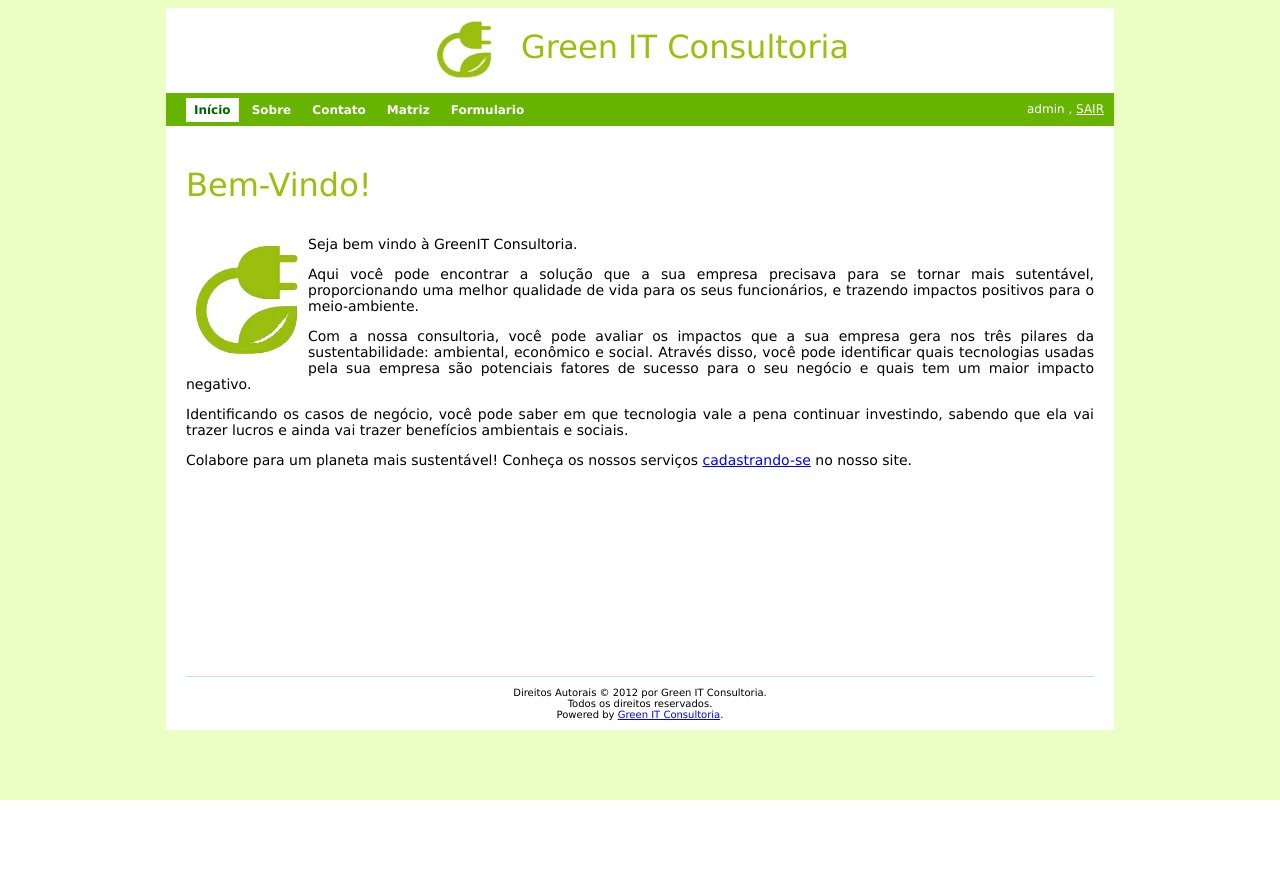
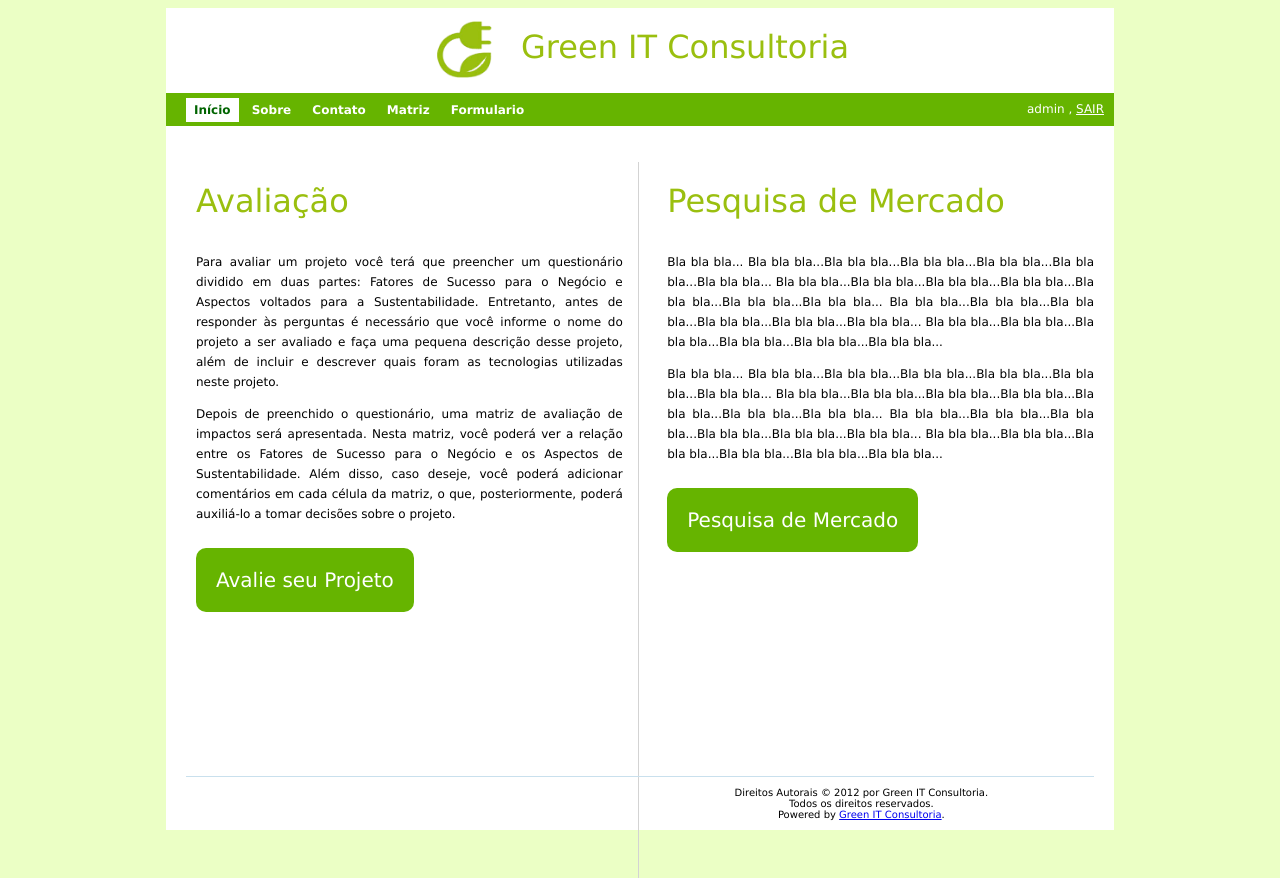
Before and after one commit to fguiraldelli/greenit, a PHP site: page /?r=inicio in a window 1280 px wide. Before the commit the page ends 800 px from the top, so only its background shows below. Run offline with PHP 8.4, Linux system fonts and the light colour scheme; a user stored in the database is signed in.

Commit message:
Mudanças BD e página inicial

```diff
--- a/cabecalho.php
+++ b/cabecalho.php
@@ -33,26 +33,10 @@ session_start();
                         <a href="index.php?r=contato">Contato</a>
                     </li>
 
-                    <li <?php if ($_GET['r'] == 'login') echo "class=\"active\"" ?> >
-                        <?php
-                        if ($_SESSION["AUTH"] == false) {
-                            echo '<a href="index.php?r=login">Login</a>';
-                        }
-                        ?>
-                    </li>
-
                     <li <?php if ($_GET['r'] == 'tabela') echo "class=\"active\"" ?> >
                         <?php
                         if ($_SESSION["AUTH"] == true) {
                             echo '<a href="index.php?r=tabela">Matriz</a>';
-                        }
-                        ?>
-                    </li>
-
-                    <li <?php if ($_GET['r'] == 'cadastro') echo "class=\"active\"" ?> >
-                    <?php
-                    if ($_SESSION["AUTH"] == false) {
-                        echo '<a href="index.php?r=cadastro">Cadastro</a>';
                         }
                         ?>
                     </li>
--- a/inicio.php
+++ b/inicio.php
@@ -1,35 +1,96 @@
-<center>
-    <!-- <img class="logo" src="imgs/logo.png" />
-    <p class="titulo">
-        Seja Bem Vindo a<br>
-        Green IT Consultoria
-    </p>
-    -->
+<br />
 
-</center>
+<?php if ($_SESSION["AUTH"] == false) { ?>
+
+    <div class="col-esquerda">
+        <p class="titulo"> Login </p>
+        <span>Se você já possui um cadastro, informe seu nome de usuário e senha para acessar o sistema</span><br /><br />
+        <form method="post" action="index.php?r=validaLogin">
+            <label class="cadastro">Usuário (email) <span class="style1">*</span></label><br>
+            <input type="text" name="usuario" size=30 /><br><br />
+            <label class="cadastro">Senha <span class="style1">*</span></label><br>
+            <input type="password" name="senha" size=12 /><br /><br />
+            <input type="hidden" name="abriuForm" value=1 />
+            <input type="submit" value="Fazer login" /><br>
+            <span class="style1"><br />* Campos com * são obrigatórios!</span>
+        </form>
+
+    </div>
+    <div class="col-direita">
+        <p class="titulo"> Cadastre-se </p>
+        <span>Se você ainda possui um cadastro, informe os seus dados abaixo e clique em cadastrar para fazer um cadastro gratuito.</span><br /><br />
+        <form  name="cadastro" method="post" action="index.php?r=concad">
+              <!--<td class="cadastro">Nome:</td>-->
+            <label class="cadastro">Nome (não use acentos) <span class="style1">*</span></label><br>
+            <input name="nome" type="text" id="nome" size="70" maxlength="60" onkeyup="validaNome(this.id,this.value)"/>
+            <br /><br />
+            <label class="cadastro">Empresa <span class="style1">*</span></label><br>
+            <input name="empresa" type="text" id="empresa" size="70" maxlength="60" onkeyup="validaEmpresa(this.id,this.value)"/>
+            <br /><br />
+            <label class="cadastro">Email <span class="style1">*</span></label><br>
+            <input name="email" type="text" id="email" size="70" maxlength="60" onkeyup="validaEmail(this.id,this.value)"/>
+            <br /><br />
+            <label class="cadastro">Senha <span class="style1">*</span></label><br>
+            <input name="senha" type="password" id="senha" maxlength="12" onkeyup="validaSenha(this.id,this.value)"/>
+            <span class="style1"> Digite uma senha de 7 a 12 caracteres</span>
+            <br /><br />
+            <label class="cadastro">Repita a Senha <span class="style1">*</span></label><br>
+            <input name="repsenha" type="password" id="repsenha" maxlength="12" onkeyup="matchSenha(this.id,this.value)"/>
+            <br />
+            <p>
+                <input name="cadastrar" type="submit" id="cadastrar" value="Cadastrar" onclick="return validaForm();" />
+                <input name="limpar" type="reset" id="limpar" value="Limpar" />
+                <span class="style1"><br>* Campos com * são obrigatórios!<br> Campos em vermelho precisam ser revisados</span>
+            </p>
+        </form>
+
+    </div>
 
 
-<p class="titulo"> Bem-Vindo! </p>
+<?php } else { ?>
 
-<p>
-    <img class="logo" src="imgs/logo.png" style="float:left; margin:10"/>
-    Seja bem vindo à GreenIT Consultoria. </p>
-<p>
-    Aqui você pode encontrar a solução que a sua empresa precisava para se tornar mais sutentável,
-    proporcionando uma melhor qualidade de vida para os seus funcionários, e trazendo impactos
-    positivos para o meio-ambiente.
-</p>
-<p>
-    Com a nossa consultoria, você pode avaliar os impactos que a sua empresa gera nos três pilares
-    da sustentabilidade: ambiental, econômico e social. Através disso, você pode identificar
-    quais tecnologias usadas pela sua empresa são potenciais fatores de sucesso para o seu negócio
-    e quais tem um maior impacto negativo.
-</p>
-<p>
-    Identificando os casos de negócio, você pode saber em que tecnologia vale a pena continuar
-    investindo, sabendo que ela vai trazer lucros e ainda vai trazer benefícios ambientais e sociais.
-</p>
-<p>
-    Colabore para um planeta mais sustentável!
-    Conheça os nossos serviços <a href="index.php?r=cadastro">cadastrando-se</a> no nosso site.
-</p>
+    <div class="col-esquerda">
+
+        <p class="titulo"> Avaliação </p>
+
+        <p class="texto">
+            Para avaliar um projeto você terá que preencher um questionário dividido em duas partes:
+            Fatores de Sucesso para o Negócio e Aspectos voltados para a Sustentabilidade.
+            Entretanto, antes de responder às perguntas é necessário que você informe o nome do projeto a ser avaliado
+            e faça uma pequena descrição desse projeto, além de incluir e descrever quais foram as tecnologias
+            utilizadas neste projeto.
+        </p>
+      <!--  <p class="texto">
+            O questionário tem um total de 28 perguntas. As perguntas relativas aos Fatores de Sucesso para o Negócio
+            se referem a fatos que podem ter acontecido na sua empresa com a implantação do projeto em questão. As questões
+            voltadas a Aspectos de Sustentabilidade têm o objetivo de avaliar se a solução/projeto adotado tem uma correlação
+            positiva ou negativa com a sustentabilidade.
+        </p> -->
+        <p class="texto">
+            Depois de preenchido o questionário, uma matriz de avaliação de impactos será apresentada.
+            Nesta matriz, você poderá ver a relação entre os Fatores de Sucesso para o Negócio e os Aspectos de Sustentabilidade.
+            Além disso, caso deseje, você poderá adicionar comentários em cada célula da matriz, o que, posteriormente,
+            poderá auxiliá-lo a tomar decisões sobre o projeto.
+        </p>
+        <br /><br />
+        <a href="#" class="big-button"> Avalie seu Projeto </a>
+    </div>
+    <div class="col-direita">
+        <p class="titulo"> Pesquisa de Mercado </p>
+        <p class="texto">
+            Bla bla bla... Bla bla bla...Bla bla bla...Bla bla bla...Bla bla bla...Bla bla bla...Bla bla bla...
+            Bla bla bla...Bla bla bla...Bla bla bla...Bla bla bla...Bla bla bla...Bla bla bla...Bla bla bla...
+            Bla bla bla...Bla bla bla...Bla bla bla...Bla bla bla...Bla bla bla...Bla bla bla...
+            Bla bla bla...Bla bla bla...Bla bla bla...Bla bla bla...Bla bla bla...Bla bla bla...
+        </p>
+        <p class="texto">
+            Bla bla bla... Bla bla bla...Bla bla bla...Bla bla bla...Bla bla bla...Bla bla bla...Bla bla bla...
+            Bla bla bla...Bla bla bla...Bla bla bla...Bla bla bla...Bla bla bla...Bla bla bla...Bla bla bla...
+            Bla bla bla...Bla bla bla...Bla bla bla...Bla bla bla...Bla bla bla...Bla bla bla...
+            Bla bla bla...Bla bla bla...Bla bla bla...Bla bla bla...Bla bla bla...Bla bla bla...
+        </p>
+        <br /><br />
+        <a href="#" class="big-button"> Pesquisa de Mercado </a>
+    </div>
+
+<?php } ?>
--- a/login.php
+++ b/login.php
@@ -11,5 +11,5 @@
     <input type="password" name="senha" size=12 />
     <input type="hidden" name="abriuForm" value=1 />
     <input type="submit" value="Fazer login" /><br>
-<span class="style1"><br>* Campos com * são obrigatórios!
+    <span class="style1"><br />* Campos com * são obrigatórios!</span>
 </form>
--- a/padrao.css
+++ b/padrao.css
@@ -111,7 +111,7 @@ div.conteudo{
     position: relative;
     background-color: #ffffff;
     padding: 20px;
-    min-height: 500px;
+    min-height: 600px;
     /*margin: 10px 20px;*/
     font-size: 14px;
     text-align: justify;
@@ -347,3 +347,43 @@ table.resultado td:hover span{
 table.resultado tr.legenda td{
     width: 50px;
 }
+
+div.col-esquerda{
+    float: left;
+    width: 47%;
+    padding:10px;
+    padding-right: 15px;
+    padding-top: 0;
+    border-right: solid 1px lightgray;
+    height: 90%;
+}
+
+div.col-esquerda p.texto, div.col-direita p.texto {
+    font-size: 12px;
+    line-height: 20px;
+}
+
+
+div.col-direita{
+    float:right;
+    width: 47%;
+    height: 60%;
+
+}
+
+a.big-button{
+    text-decoration: none;
+    background: #66b400;
+    color: white;
+    font-size: 20px;
+    padding: 20px;
+   -webkit-border-radius: 10px;
+}
+
+
+a.big-button:hover{
+    text-decoration: none;
+    background: #339900;
+    padding: 20px;
+   -webkit-border-radius: 10px;
+}
--- a/tabela.php
+++ b/tabela.php
@@ -50,6 +50,7 @@
                     mysql_result($result_user, $j, 2) . ">
                     <span> <strong> Aspecto do Negócio:</strong><br /> " . mysql_result($result_user, $j, 3) ." <br /><br />
                             <strong> Aspecto de sustentabilidade:</strong><br /> " . mysql_result($result_user, $i, 3) .
+                            "<br /><br /><strong> Comentário:</strong><br /><textarea rows=3; cols=20;></textarea>" .
                     "</span> </td>";
         }
         echo "</tr>";
```
Also changed, not shown: bd/novobd_sust.sql (added, +269 -0 lines), cadastro.php (+2 -5 lines), controleCadastro.php (+5 -4 lines), validaLogin.php (+12 -8 lines). Lines whose indentation alone changed are shown as unchanged.
